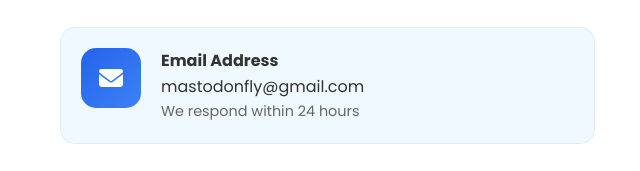
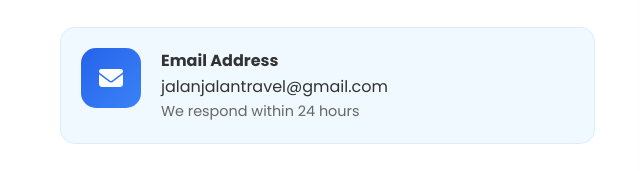
Before and after one commit to hrzxhkl/groupassignment, a plain HTML site: page contact.html in a window 1280 px wide. Shown: the part 1060-1231 px from the top of the page, 0-640 px from the left. Drawn offline with Linux system fonts and the light colour scheme.

Commit message:
Update contact.html

```diff
--- a/contact.html
+++ b/contact.html
@@ -67,7 +67,7 @@
                             <i class="fas fa-envelope"></i>
                             <div>
                                 <h4>Email Address</h4>
-                                <p>mastodonfly@gmail.com</p>
+                                <p>jalanjalantravel@gmail.com</p>
                                 <p style="font-size: 0.9rem; color: #666;">We respond within 24 hours</p>
                             </div>
                         </div>
@@ -276,4 +276,5 @@
         document.getElementById('travel-date').setAttribute('min', today);
     </script>
 </body>
+
 </html>
```
